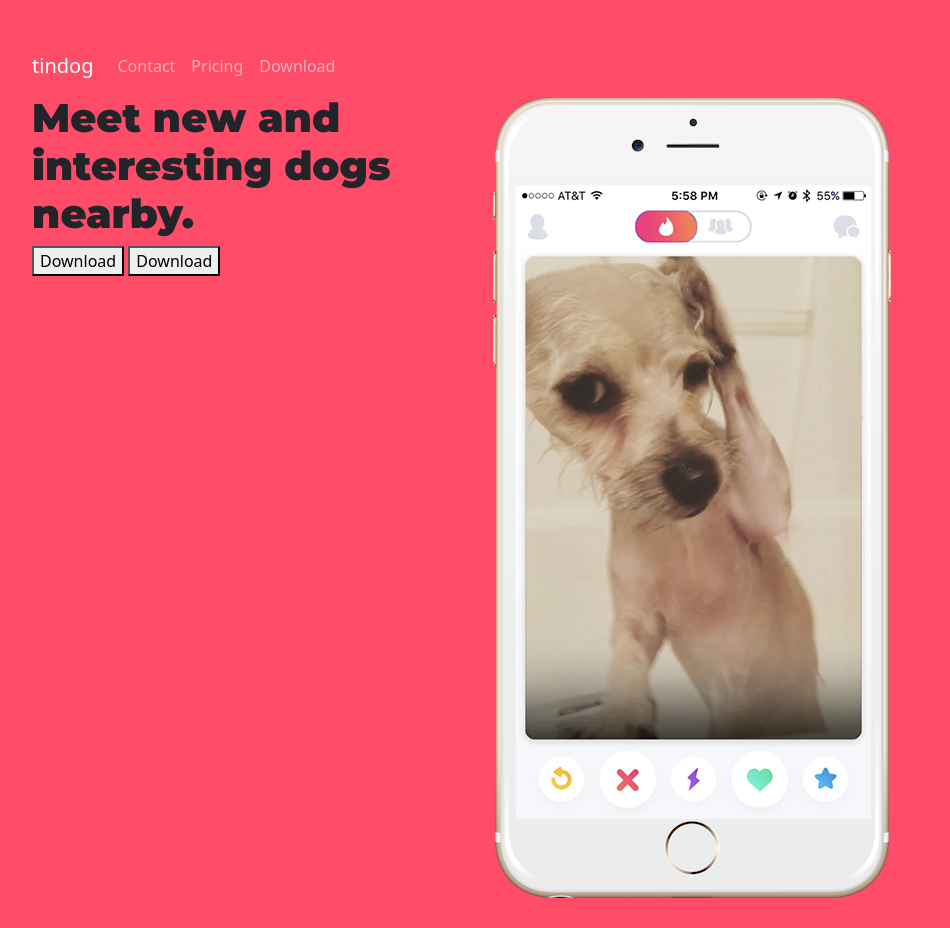
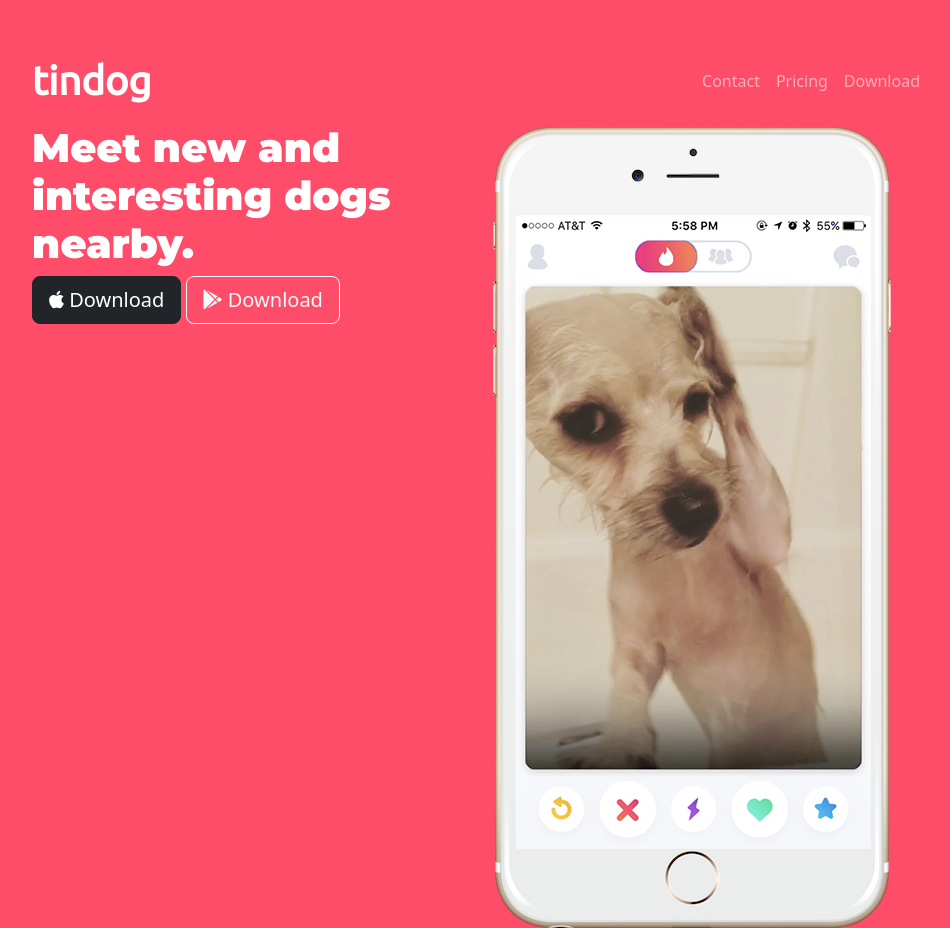
Before and after one commit to Sharjeel-Afridi/tindog, a plain HTML site: page index.html in a window 1280 px wide. Shown: the top 928 px of the page, without its empty margins (160-1110 px from the left). Drawn offline with nearby package versions, Linux system fonts and the light colour scheme.

Commit message:
made some changes

```diff
--- a/css/styles.css
+++ b/css/styles.css
@@ -1,9 +1,26 @@
+body{
+    font-family: 'Montserrat';
+}
+
 #title{
     background-color: #ff4c68;
+    color: white;
 }
-
+.apple, .play{
+    height: 30px;
+    width: 30px;
+}
+#navbarSupportedContent{
+    justify-content: flex-end;
+}
 h1{
     font-family: 'Montserrat';
     font-size: 3rem;
-    line-height: 1.5;
+    line-height: 2;
 }
+/* Navigation Bar */
+.navbar-brand{
+    font-family: 'Ubuntu';
+
+    font-weight: bold;
+}
--- a/index.html
+++ b/index.html
@@ -10,6 +10,7 @@
   <link rel="preconnect" href="https://fonts.googleapis.com">
   <link rel="preconnect" href="https://fonts.gstatic.com" crossorigin>
   <link href="https://fonts.googleapis.com/css2?family=Montserrat:wght@900&family=Ubuntu&display=swap" rel="stylesheet">
+  <script src="https://kit.fontawesome.com/44721860b9.js" crossorigin="anonymous"></script>
 </head>
 
 <body>
@@ -19,7 +20,7 @@
 
       <!-- Nav Bar -->
       <nav class="navbar navbar-expand-lg navbar-dark ">
-        <a class="navbar-brand" href=""> tindog</a>
+        <a class="navbar-brand" href="" style="font-size: 2.5rem;"> tindog</a>
 
         <button class="navbar-toggler" type="button" data-bs-toggle="collapse" data-bs-target="#navbarSupportedContent" aria-controls="navbarSupportedContent" aria-expanded="false" aria-label="Toggle navigation">
           <span class="navbar-toggler-icon"></span>
@@ -27,7 +28,7 @@
 
         <div class="collapse navbar-collapse" id="navbarSupportedContent">
 
-          <ul class="navbar-nav ml-auto">
+          <ul class="navbar-nav">
             <li class="nav-item">
               <a class="nav-link" href="">Contact</a>
             </li>
@@ -47,8 +48,8 @@
       <div class="row">
         <div class="col-lg-6">
           <h1>Meet new and interesting dogs nearby.</h1>
-          <button type="button">Download</button>
-          <button type="button">Download</button>
+          <button type="button" class="btn btn-dark btn-lg"><i class="fa-brands fa-apple"></i> Download</button>
+          <button type="button" class="btn btn-outline-light btn-lg"><i class="fa-brands fa-google-play"></i> Download</button>
         </div>
         <div class="col-lg-6">
           <img src="images/iphone6.png" alt="iphone-mockup">
```
Also changed, not shown: images/apple.svg (added), images/google-play.svg (added).
